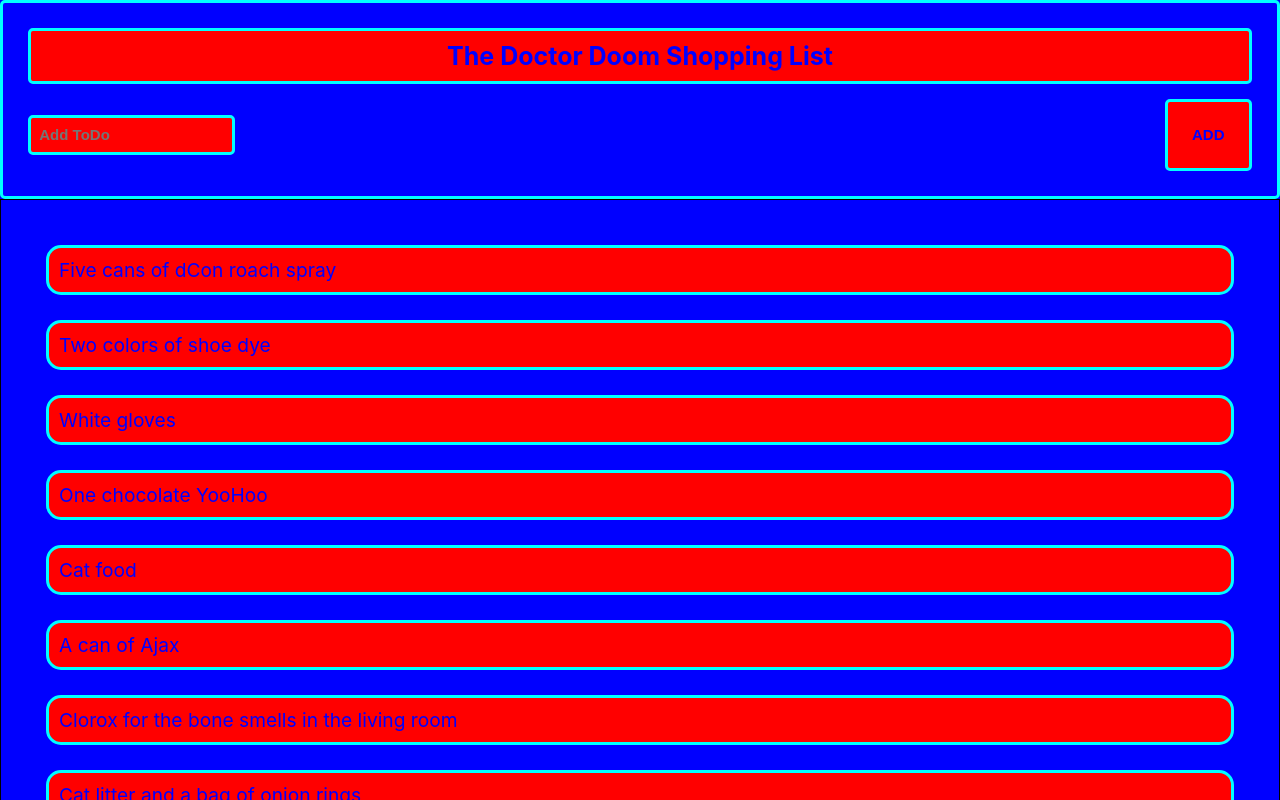
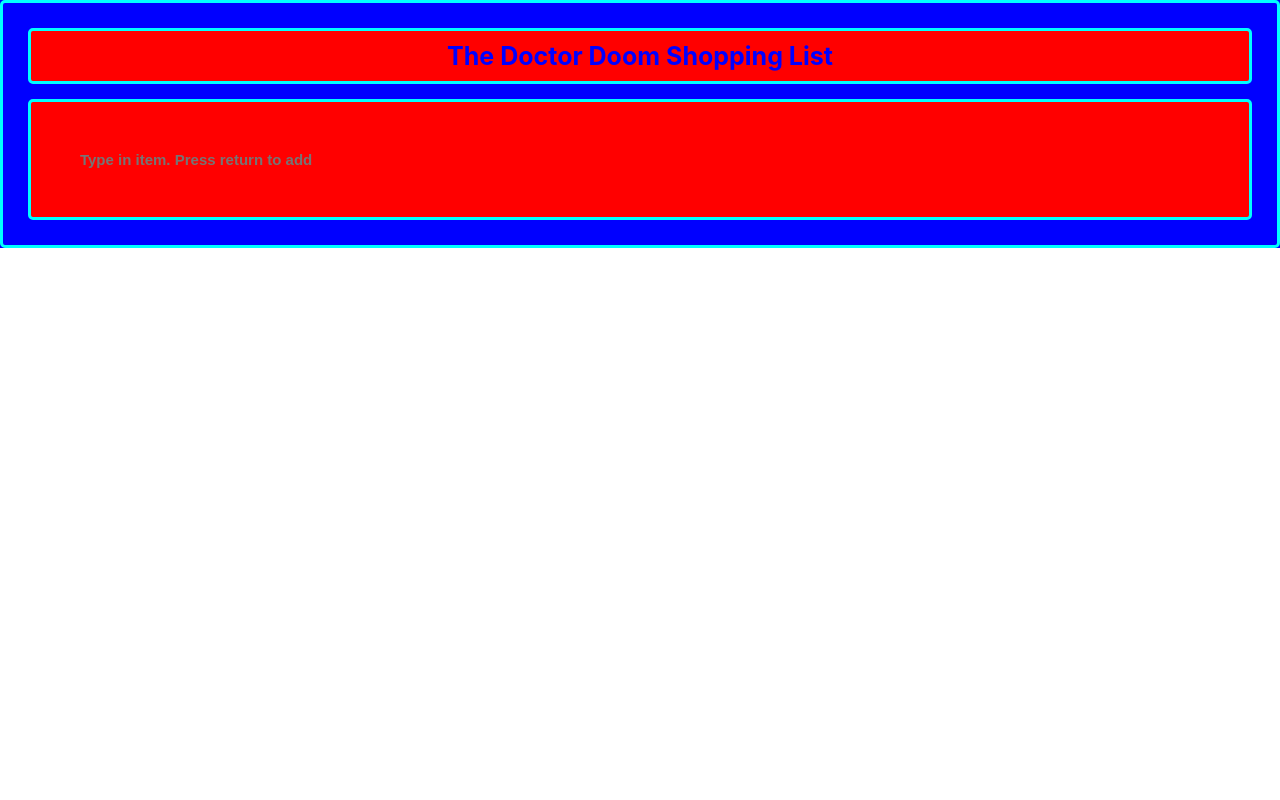
Before and after one commit to PhilippAubert/ToDoApp-React, a React (Create React App) app: page / in a window 1280 px wide. Shown: the top 800 px of the page. Built offline with nearby package versions, Linux system fonts and the light colour scheme.

Commit message:
Add eventlisteners for adding and removal. Add CSS-changes

```diff
--- a/src/App.js
+++ b/src/App.js
@@ -1,15 +1,30 @@
 import "./App.css";
 import Header from "./components/Header.js";
-import ToDo from "./components/ToDo.js";
+import ToDoList from "./components/ToDoList.js";
 import { useState } from "react";
 
-function App() {
+export default function App() {
+  const [toDo, setToDo] = useState([]);
+
+  function handleAddToDo(toDoItem) {
+    const newToDo = [
+      ...toDo,
+      {
+        name: toDoItem,
+      },
+    ];
+    setToDo(newToDo);
+  }
+
+  function handleDeleteToDo(name) {
+    const removedToDo = toDo.filter((toDo) => toDo.name !== name);
+    setToDo(removedToDo);
+  }
+
   return (
     <div className="App">
-      <Header />
-      <ToDo />
+      <Header onAddToDo={handleAddToDo} />
+      <ToDoList toDo={toDo} onDeleteToDo={handleDeleteToDo} />
     </div>
   );
 }
-
-export default App;
--- a/src/components/Header.css
+++ b/src/components/Header.css
@@ -25,10 +25,6 @@
 }
 
 .inputField {
-  display: flex;
-  flex-direction: row;
-  justify-content: space-between;
-  align-items: center;
   margin-top: 15px;
 }
 
@@ -38,6 +34,10 @@
   font-size: 15px;
   border: 3px solid #0ff;
   border-radius: 5px 5px 5px 5px;
+  display: flex;
+  flex-direction: column;
+  justify-content: center;
+  align-items: center;
   width: 100%;
   background-color: #f00;
   font-weight: 800;
--- a/src/components/Header.js
+++ b/src/components/Header.js
@@ -1,22 +1,26 @@
 import "./Header.css";
-import { useState } from "react";
 
-function Header(props) {
+function Header({ onAddToDo }) {
+  function handleAdd(event) {
+    event.preventDefault();
+    const form = event.target;
+    onAddToDo(form.todoinput.value);
+    form.reset();
+  }
   return (
     <div class="mainFrame">
       <header className="header">
         <h1 className="headline">The Doctor Doom Shopping List </h1>
         <div className="inputField">
-          <form className="form">
+          <form onSubmit={handleAdd} className="form">
             <input
               type="text"
-              name="ToDo-Input"
-              id="ToDo-Id"
-              placeholder="Add ToDo"
+              name="todoinput"
+              id="todoinput"
+              placeholder="Type in item. Press return to add"
               className="input"
             />
           </form>
-          <button className="AddButton">ADD</button>
         </div>
       </header>
     </div>
--- a/src/components/ToDo.css
+++ b/src/components/ToDo.css
@@ -8,15 +8,30 @@
 
 .list-items {
   list-style-type: none;
-  margin: 0;
+  margin: 10px 0;
   text-align: left;
   padding: 10px;
   border: 3px solid #0ff;
   border-radius: 15px 15px 15px 15px;
   background-color: #f00;
   color: #00f;
-  font-weight: 400;
+  font-weight: 00;
   font-size: 1.2em;
+  margin: 25px;
+  display: flex;
+  align-items: center;
+  justify-content: space-between;
+}
 
-  margin: 25px;
+.RemoveButton {
+  font-size: 15px;
+  margin-left: 20px;
+  background-color: #f00;
+  color: #00f;
+  padding: 10px;
+  border: 3px solid #0ff;
+  border-radius: 10px 10px 10px 10px;
+  font-weight: 800;
+  display: flex;
+  align-items: center;
 }
--- a/src/components/ToDo.js
+++ b/src/components/ToDo.js
@@ -1,22 +1,20 @@
 import "./ToDo.css";
-import { useState } from "react";
 
-function ToDo(props) {
+function ToDo({ name, onDelete }) {
+  function handleDeleteToDo() {
+    onDelete(name);
+  }
   return (
     <div className="list-container">
       <ul clasName="list">
-        <li className="list-items">Five cans of dCon roach spray</li>
-        <li className="list-items">Two colors of shoe dye</li>
-        <li className="list-items">White gloves</li>
-        <li className="list-items">One chocolate YooHoo</li>
-        <li className="list-items">Cat food</li>
-        <li className="list-items">A can of Ajax</li>
         <li className="list-items">
-          Clorox for the bone smells in the living room
+          {name}
+
+          <button className="RemoveButton" onClick={handleDeleteToDo}>
+            {" "}
+            X{" "}
+          </button>
         </li>
-        <li className="list-items">Cat litter and a bag of onion rings</li>
-        <li className="list-items">Two boxes of Apple Jacks</li>
-        <li className="list-items">and Flintstone vitamins</li>
       </ul>
     </div>
   );
--- /dev/null
+++ b/src/components/ToDoList.js
@@ -0,0 +1,19 @@
+import "./ToDo.css";
+import ToDo from "./ToDo.js";
+
+function ToDoList({ toDo, onDeleteToDo }) {
+  function renderToDos() {
+    return toDo.map((todoinput, index) => {
+      return (
+        <ToDo
+          key={todoinput.name}
+          name={todoinput.name}
+          onDelete={onDeleteToDo}
+        />
+      );
+    });
+  }
+  return <ul>{renderToDos()}</ul>;
+}
+
+export default ToDoList;
```
